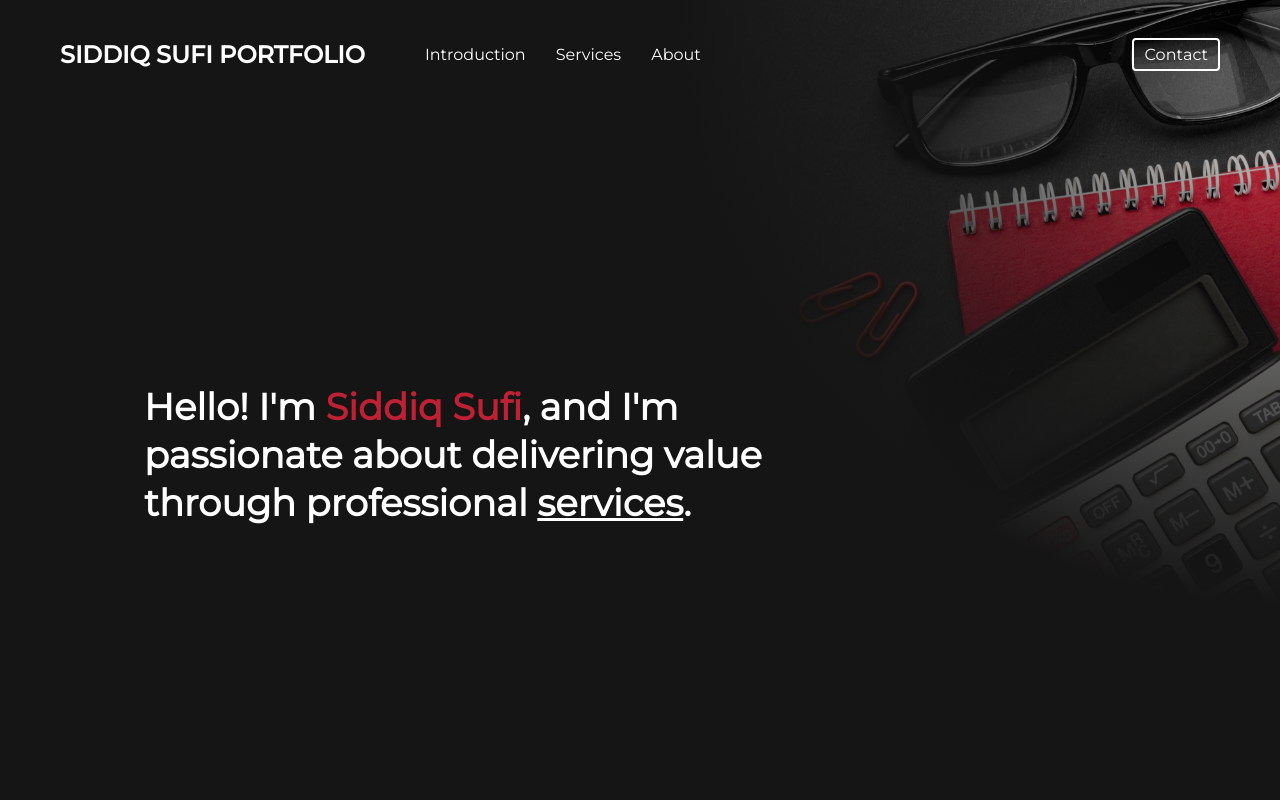
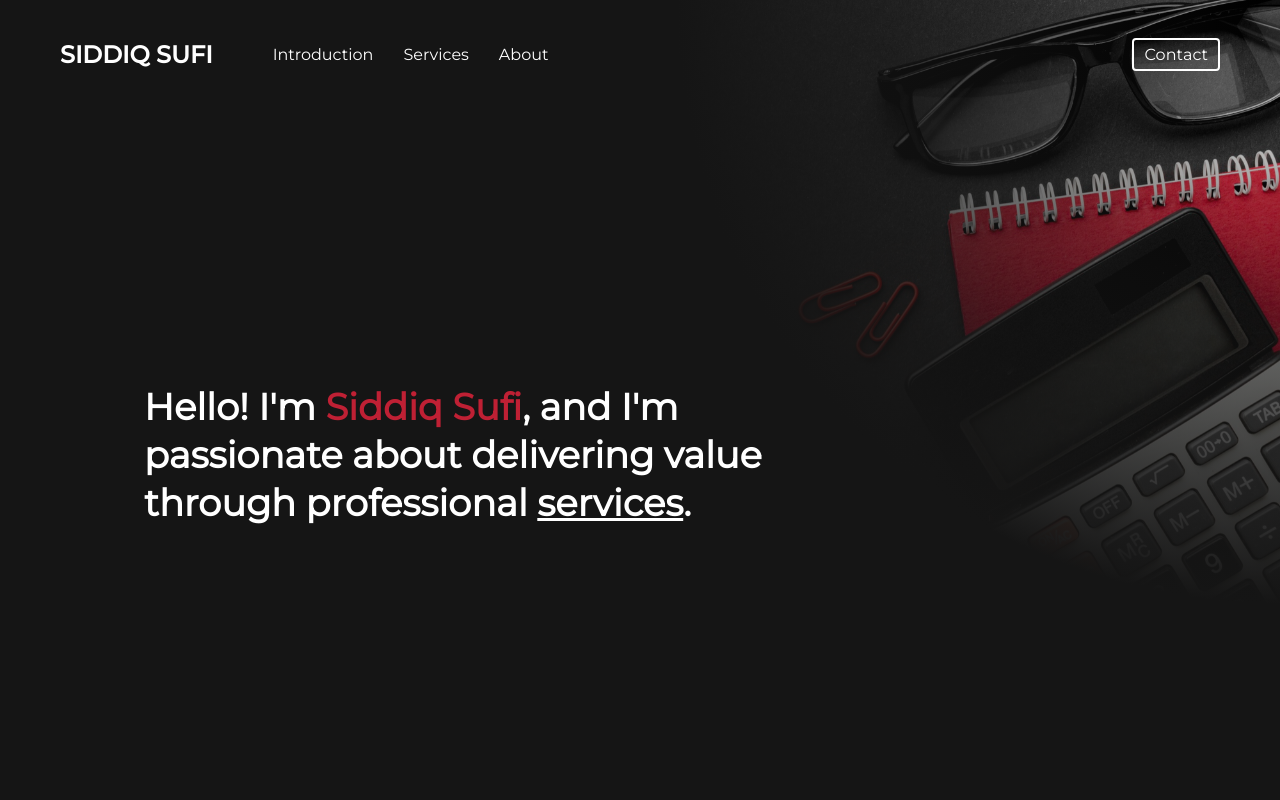
Before and after one commit to abrarapatel/siddiqPortfolio, a plain HTML site: page index.html in a window 1280 px wide. Shown: the top 800 px of the page. Drawn offline with Linux system fonts and the light colour scheme.

Commit message:
Update index.html

```diff
--- a/index.html
+++ b/index.html
@@ -20,7 +20,7 @@
     <header id="landing">
         <nav>
             <div class="nav-former">
-                <h1 class="logo">SIDDIQ SUFI PORTFOLIO</h1>
+                <h1 class="logo">SIDDIQ SUFI</h1>
                 <div class="nav-links-conatiner">
                     <a href="#landing" class="nav-link">Introduction</a>
                     <a href="#services" class="nav-link">Services</a>
```
